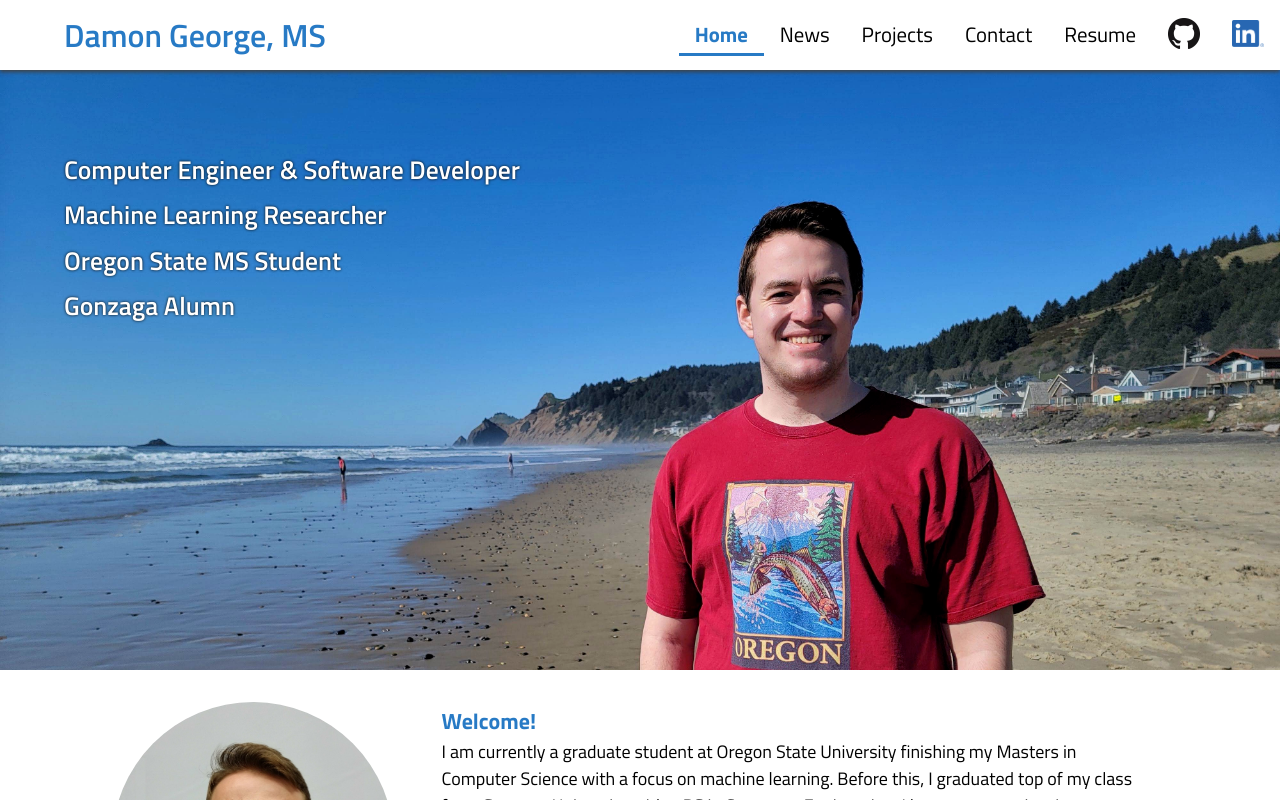
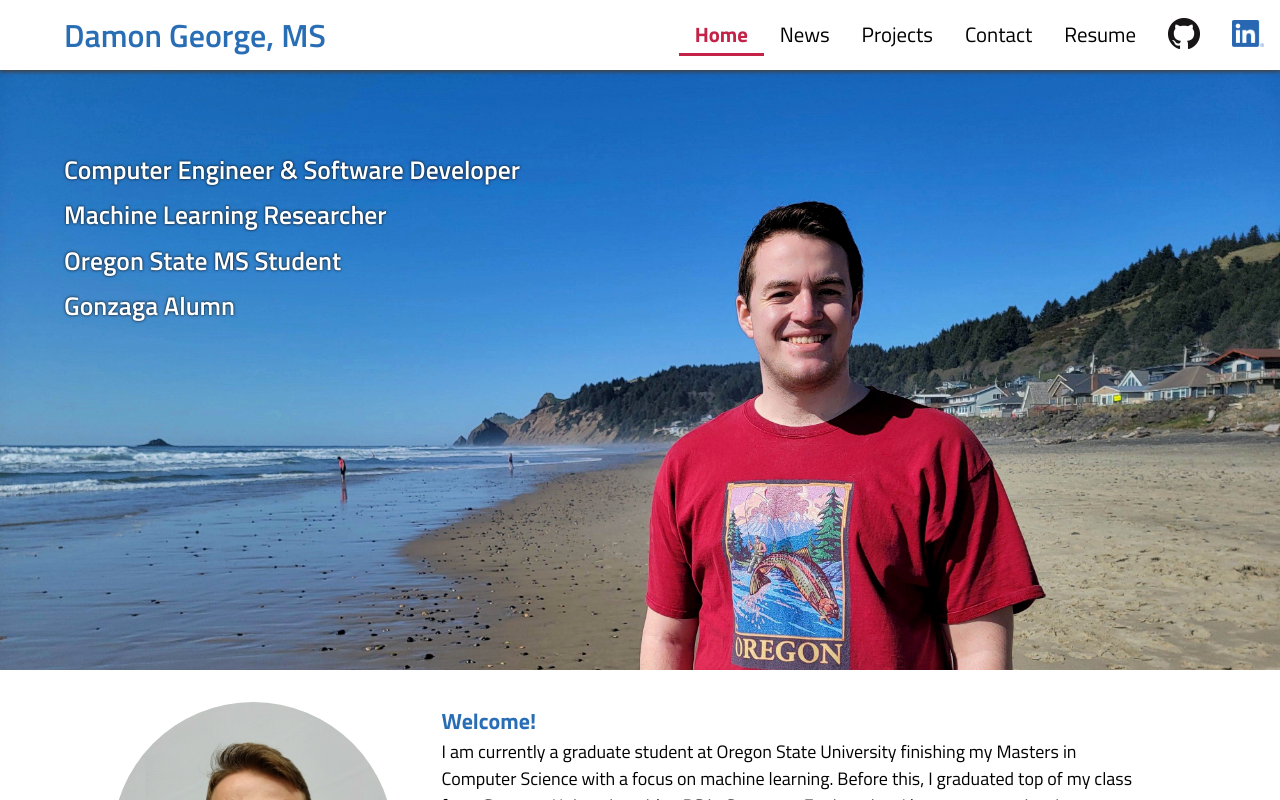
Before and after one commit to DamonGeorge/DamonGeorge.github.io, a website: page index.html in a window 1280 px wide. Drawn offline with nearby package versions, Linux system fonts and the light colour scheme.

Commit message:
updating color theme

```diff
--- a/src/styles/colors.less
+++ b/src/styles/colors.less
@@ -6,7 +6,6 @@
 // @clr-theme-primary: #07a0c3;
 // @clr-theme-secondary: #ca1666;
 // @clr-theme-highlight: #cdefd7;
-// @clr-theme-highlight-light: #d9f3e0;
 // @clr-theme-highlight-dark: #36AB59;
 
 // extras:
@@ -19,10 +18,17 @@
 // FFE74C bright yellow
 
 //============================ COLOR THEME 2 ============================
-@clr-theme-primary: #277ac5;
-@clr-theme-secondary: #B01C4D;
-@clr-theme-highlight: #cdefd7;
-@clr-theme-highlight-light: #d9f3e0;
-// @clr-theme-highlight-dark: #F18F01;
-@clr-theme-highlight-dark: #11A777;
-// @clr-theme-highlight-dark: #FA9F42;
+// @clr-theme-primary: #277ac5;
+// @clr-theme-secondary: #B01C4D;
+// @clr-theme-highlight: #cdefd7;
+// // @clr-theme-highlight-dark: #F18F01;
+// @clr-theme-highlight-dark: #11A777;
+// // @clr-theme-highlight-dark: #FA9F42;
+
+//============================ COLOR THEME 3 ============================
+@clr-theme-primary: #296EB4; //#007090;
+@clr-theme-secondary: #C42348; //#BA3B4E; //#B8336A; //#B4296E;
+@clr-theme-highlight: #caf3e7; //#b9efe0;
+@clr-theme-highlight-dark: #08AF80;
+
+//============================ COLOR THEME 4 ============================
--- a/src/styles/navBar.less
+++ b/src/styles/navBar.less
@@ -45,8 +45,8 @@
 			font-size: 1.3rem;
 
 			&.active {
-				color: @clr-theme-primary;
-				border-bottom: 3px solid @clr-theme-primary;
+				color: @clr-theme-secondary;
+				border-bottom: 3px solid @clr-theme-secondary;
 				font-weight: bold;
 			}
 		}
```
Also changed, not shown: src/main.css.
